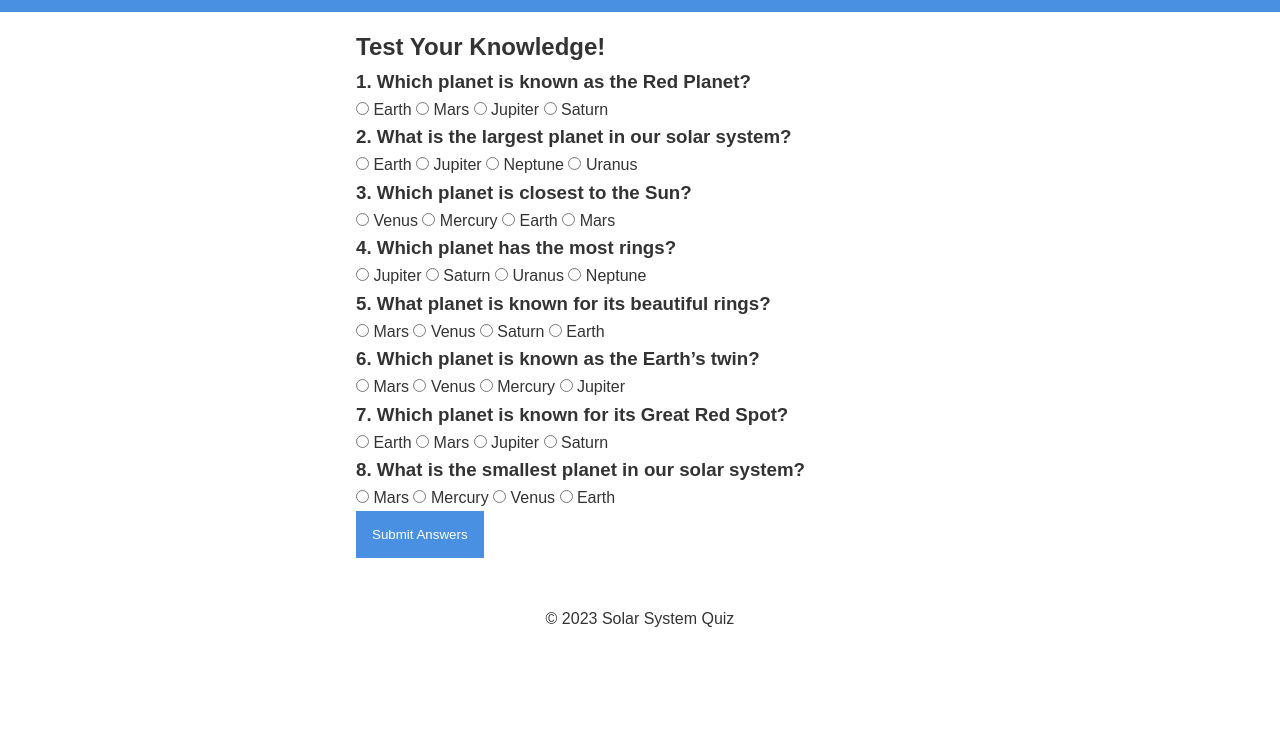
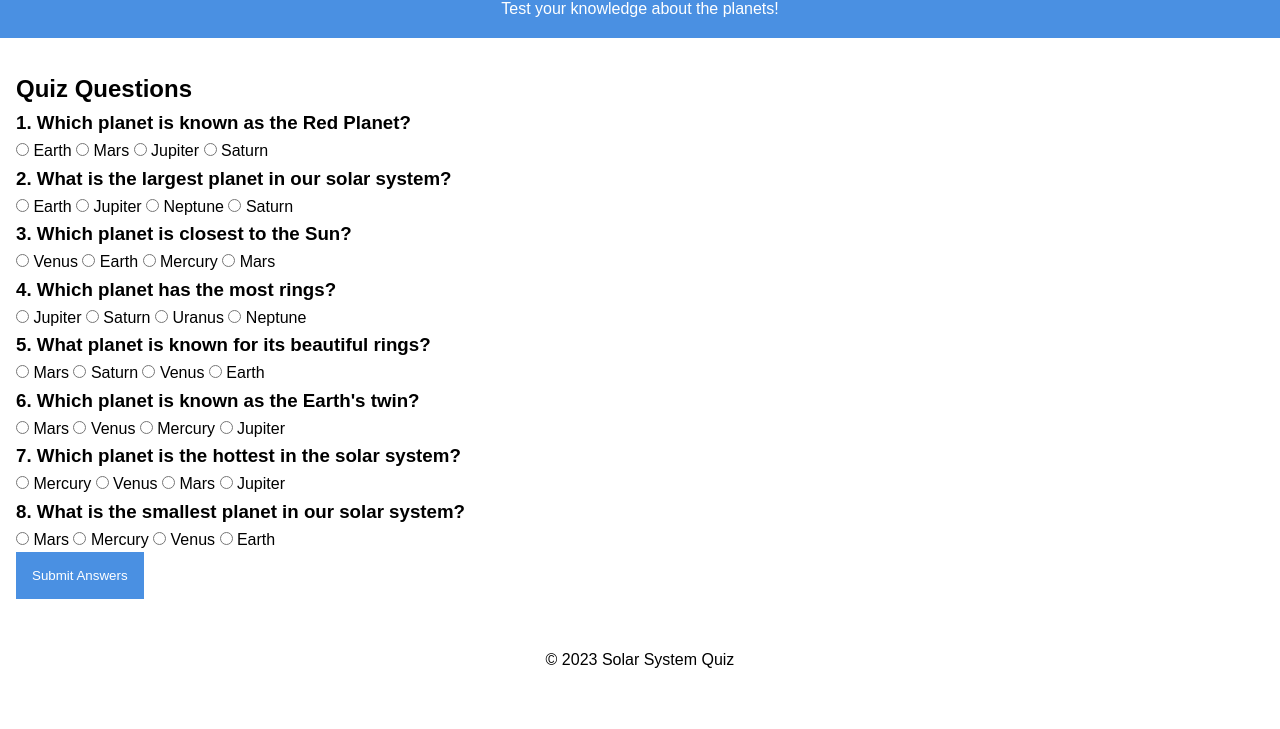
Before and after one commit to codemaster-vansh/solar-system-quiz-demo, a plain HTML site: page index.html in a window 1280 px wide. Shown: the part 71-800 px from the top of the page. Drawn offline with Linux system fonts and the light colour scheme.

Commit message:
Initial deployment for solar-system-quiz-demo

```diff
--- a/index.html
+++ b/index.html
@@ -3,22 +3,22 @@
 <head>
     <meta charset="UTF-8">
     <meta name="viewport" content="width=device-width, initial-scale=1.0">
-    <meta name="description" content="Test your knowledge about the planets of the solar system with this fun quiz!">
+    <meta name="description" content="Test your knowledge of the planets in our solar system with this fun quiz!">
     <meta property="og:title" content="Solar System Quiz">
-    <meta property="og:description" content="Challenge yourself with 8 fun questions about the planets!">
+    <meta property="og:description" content="Can you answer all 8 questions about the planets?">
     <meta property="og:image" content="https://example.com/quiz-image.jpg">
     <meta property="og:url" content="https://example.com/solar-system-quiz">
     <title>Solar System Quiz</title>
     <style>
         :root {
             --primary: #4a90e2;
-            --secondary: #d1d1d1;
+            --secondary: #d9d9d9;
             --background-light: #ffffff;
             --background-dark: #1e1e1e;
             --text-light: #ffffff;
-            --text-dark: #333333;
+            --text-dark: #000000;
             --spacing-unit: 1rem;
-            --transition-speed: 0.3s;
+            --transition: 0.3s ease;
         }
 
         * {
@@ -32,37 +32,35 @@
             background-color: var(--background-light);
             color: var(--text-dark);
             line-height: 1.6;
-            transition: background-color var(--transition-speed), color var(--transition-speed);
+            transition: background-color var(--transition), color var(--transition);
         }
 
         header {
-            background: var(--primary);
-            color: var(--text-light);
+            background-color: var(--primary);
             padding: var(--spacing-unit);
             text-align: center;
+            color: var(--text-light);
         }
 
         main {
-            max-width: 600px;
-            margin: auto;
             padding: var(--spacing-unit);
         }
 
         section {
-            margin-bottom: var(--spacing-unit);
+            margin: var(--spacing-unit) 0;
         }
 
         button {
-            background: var(--primary);
+            background-color: var(--primary);
             color: var(--text-light);
             border: none;
             padding: var(--spacing-unit);
             cursor: pointer;
-            transition: background var(--transition-speed);
+            transition: background-color var(--transition);
         }
 
         button:hover {
-            background: darken(var(--primary), 10%);
+            background-color: #357ab8;
         }
 
         footer {
@@ -81,11 +79,12 @@
 <body>
     <header>
         <h1>Solar System Quiz</h1>
+        <p>Test your knowledge about the planets!</p>
     </header>
     <main>
-        <section id="quiz-section" role="region" aria-labelledby="quiz-title">
-            <h2 id="quiz-title">Test Your Knowledge!</h2>
-            <div id="quiz-container"></div>
+        <section id="quiz-container" role="region" aria-labelledby="quiz-title">
+            <h2 id="quiz-title">Quiz Questions</h2>
+            <div id="questions"></div>
             <button id="submit-btn">Submit Answers</button>
             <div id="result" aria-live="polite"></div>
         </section>
@@ -104,12 +103,12 @@
             },
             {
                 question: "What is the largest planet in our solar system?",
-                options: ["Earth", "Jupiter", "Neptune", "Uranus"],
+                options: ["Earth", "Jupiter", "Neptune", "Saturn"],
                 answer: "Jupiter"
             },
             {
                 question: "Which planet is closest to the Sun?",
-                options: ["Venus", "Mercury", "Earth", "Mars"],
+                options: ["Venus", "Earth", "Mercury", "Mars"],
                 answer: "Mercury"
             },
             {
@@ -119,18 +118,18 @@
             },
             {
                 question: "What planet is known for its beautiful rings?",
-                options: ["Mars", "Venus", "Saturn", "Earth"],
+                options: ["Mars", "Saturn", "Venus", "Earth"],
                 answer: "Saturn"
             },
             {
-                question: "Which planet is known as the Earth’s twin?",
+                question: "Which planet is known as the Earth's twin?",
                 options: ["Mars", "Venus", "Mercury", "Jupiter"],
                 answer: "Venus"
             },
             {
-                question: "Which planet is known for its Great Red Spot?",
-                options: ["Earth", "Mars", "Jupiter", "Saturn"],
-                answer: "Jupiter"
+                question: "Which planet is the hottest in the solar system?",
+                options: ["Mercury", "Venus", "Mars", "Jupiter"],
+                answer: "Venus"
             },
             {
                 question: "What is the smallest planet in our solar system?",
@@ -139,23 +138,20 @@
             }
         ];
 
-        const quizContainer = document.getElementById('quiz-container');
-        const resultContainer = document.getElementById('result');
-        const submitButton = document.getElementById('submit-btn');
-
-        const renderQuiz = () => {
+        const renderQuestions = () => {
+            const questionsContainer = document.getElementById('questions');
             questions.forEach((q, index) => {
-                const questionElement = document.createElement('div');
+                const questionElement = document.createElement('article');
                 questionElement.innerHTML = `
                     <h3>${index + 1}. ${q.question}</h3>
                     ${q.options.map(option => `
                         <label>
-                            <input type="radio" name="question${index}" value="${option}">
+                            <input type="radio" name="question${index}" value="${option}" required>
                             ${option}
                         </label>
                     `).join('')}
                 `;
-                quizContainer.appendChild(questionElement);
+                questionsContainer.appendChild(questionElement);
             });
         };
 
@@ -171,16 +167,17 @@
         };
 
         const showResult = (score) => {
-            resultContainer.textContent = `You scored ${score} out of ${questions.length}!`;
+            const resultContainer = document.getElementById('result');
+            resultContainer.innerHTML = `You scored ${score} out of ${questions.length}!`;
         };
 
-        submitButton.addEventListener('click', () => {
+        document.getElementById('submit-btn').addEventListener('click', () => {
             const score = calculateScore();
             showResult(score);
         });
 
         document.addEventListener('DOMContentLoaded', () => {
-            renderQuiz();
+            renderQuestions();
         });
     </script>
 </body>
```
